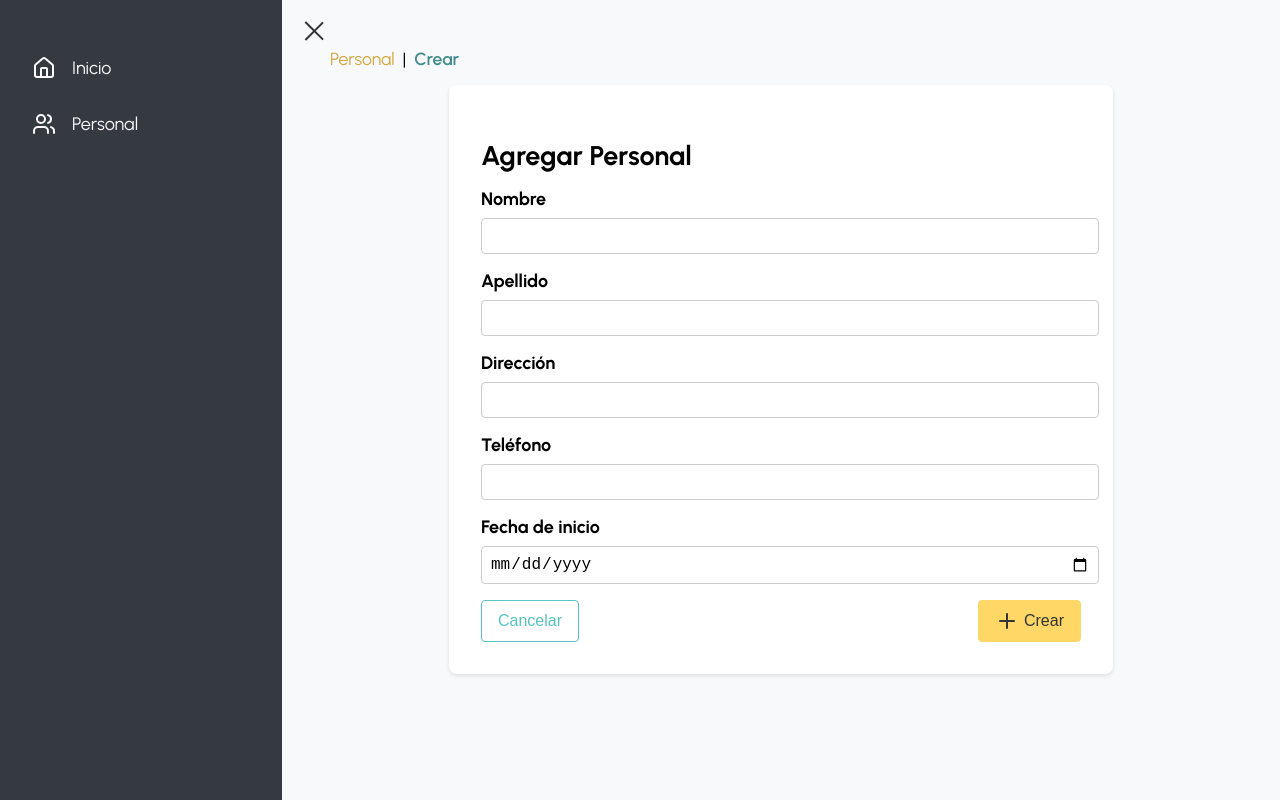
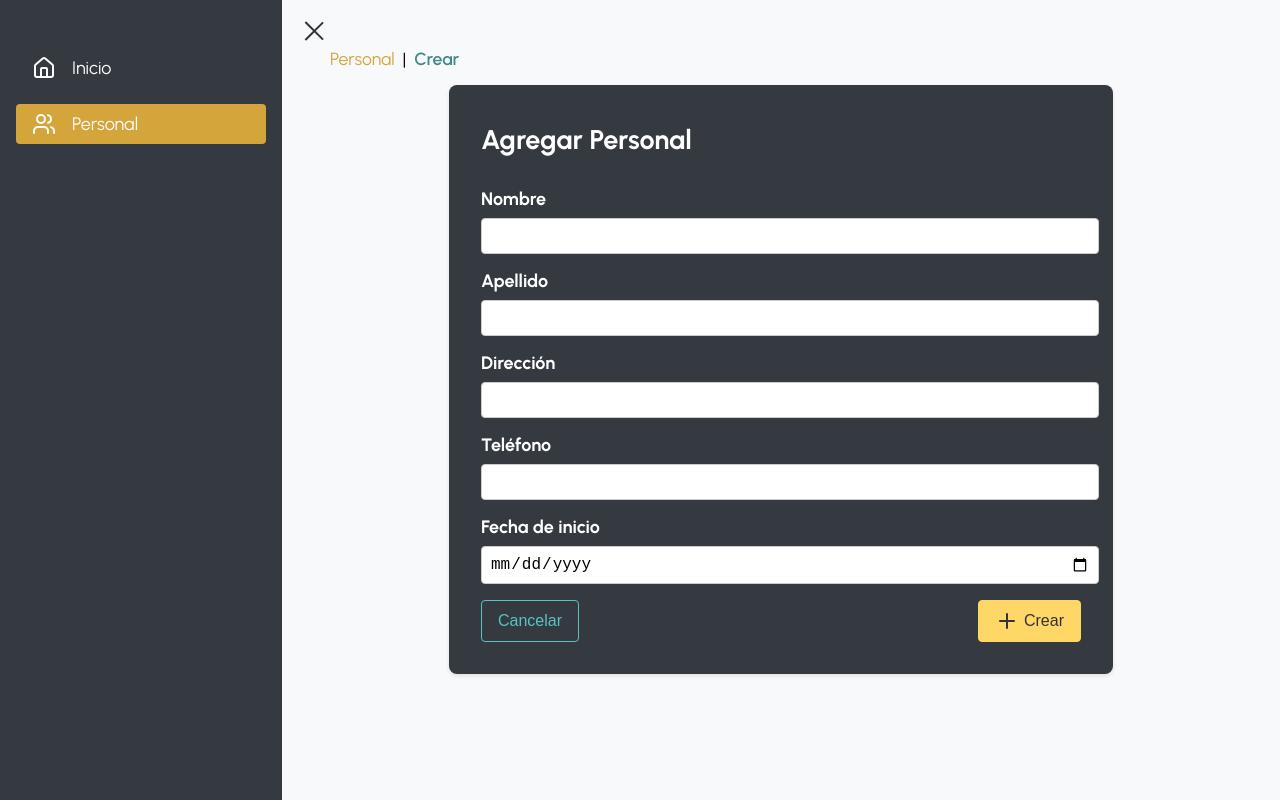
Before and after one commit to facundon/laburar, a SvelteKit app: page /employees/create in a window 1280 px wide. Built offline with nearby package versions, Linux system fonts and the light colour scheme.

Commit message:
feat: implement SideMenu component for improved navigation and update layout in employee creation page

```diff
--- /dev/null
+++ b/src/components/SideMenu.svelte
@@ -0,0 +1,79 @@
+<script lang="ts">
+	import { ROUTES } from '$routes'
+	import { Home, Users } from 'lucide-svelte'
+	import { page } from '$app/state'
+
+	export let isSidebarOpen: boolean
+
+	function isActive(route: string) {
+		const activeRoute = page.url.pathname
+		if (route === '/') {
+			return activeRoute === route
+		}
+		return activeRoute.startsWith(route)
+	}
+</script>
+
+<nav class="side-menu {isSidebarOpen ? 'open' : 'closed'}">
+	<ul>
+		<li><a href="/" aria-label="Inicio" class:active={isActive('/')}><Home /><span class="menu-text">Inicio</span></a></li>
+		<li>
+			<a href={ROUTES.employee.list} aria-label="Personal" class:active={isActive(ROUTES.employee.list)}>
+				<Users />
+				<span class="menu-text">Personal</span>
+			</a>
+		</li>
+	</ul>
+</nav>
+
+<style>
+	.side-menu {
+		width: 250px;
+		background-color: var(--gray-main);
+		padding: 1rem;
+		color: var(--gray-contrast);
+		transition: width 0.3s ease;
+		overflow: hidden;
+		position: relative;
+	}
+
+	.side-menu.closed {
+		width: 60px;
+	}
+
+	.side-menu ul {
+		list-style: none;
+		padding: 0;
+		margin-top: 2rem;
+	}
+
+	.side-menu li {
+		margin-bottom: 1rem;
+	}
+
+	.side-menu a {
+		text-decoration: none;
+		color: var(--gray-contrast);
+		display: flex;
+		align-items: center;
+		padding: 0.5rem 1rem;
+		border-radius: 4px;
+		transition: background-color 0.3s;
+	}
+
+	.side-menu a:hover {
+		background-color: var(--gray-light);
+	}
+
+	.side-menu a.active {
+		background-color: var(--primary-dark);
+	}
+
+	.side-menu .menu-text {
+		margin-left: 1rem;
+	}
+
+	.side-menu.closed .menu-text {
+		display: none;
+	}
+</style>
--- a/src/routes/+layout.svelte
+++ b/src/routes/+layout.svelte
@@ -1,12 +1,12 @@
 <script lang="ts">
-	import { ROUTES } from '$routes'
 	import { onMount } from 'svelte'
-	import { Home, Users } from 'lucide-svelte'
 	import { page } from '$app/state'
 	import { cssVariables } from '$theme'
 	import Breadcrumb from '$components/Breadcrumb.svelte'
+	import SideMenu from '$components/SideMenu.svelte'
 
-	let isSidebarOpen = true
+	let { children } = $props()
+	let isSidebarOpen = $state(true)
 
 	function toggleSidebar() {
 		isSidebarOpen = !isSidebarOpen
@@ -22,25 +22,16 @@
 </script>
 
 <main class="layout" style={cssVariables}>
-	<nav class="side-menu {isSidebarOpen ? 'open' : 'closed'}">
-		<ul>
-			<li><a href="/" aria-label="Inicio" class:active={page.url.pathname === '/'}><Home /><span class="menu-text">Inicio</span></a></li>
-			<li>
-				<a href={ROUTES.employee.list} aria-label="Personal" class:active={page.url.pathname === ROUTES.employee.list}
-					><Users /><span class="menu-text">Personal</span></a
-				>
-			</li>
-		</ul>
-	</nav>
+	<SideMenu {isSidebarOpen} />
 	<section class="content">
-		<button class="hamburger {isSidebarOpen ? 'open' : ''}" on:click={toggleSidebar} aria-label="Abrir menú">
+		<button class="hamburger {isSidebarOpen ? 'open' : ''}" onclick={toggleSidebar} aria-label="Abrir menú">
 			<span class="bar"></span>
 			<span class="bar"></span>
 			<span class="bar"></span>
 		</button>
 		<div class="container">
 			<Breadcrumb />
-			<slot></slot>
+			{@render children()}
 		</div>
 	</section>
 </main>
@@ -75,56 +66,6 @@
 	.layout {
 		display: flex;
 		height: 100vh;
-	}
-
-	.side-menu {
-		width: 250px;
-		background-color: var(--gray-main);
-		padding: 1rem;
-		color: var(--gray-contrast);
-		transition: width 0.3s ease;
-		overflow: hidden;
-		position: relative;
-	}
-
-	.side-menu.closed {
-		width: 60px;
-	}
-
-	.side-menu ul {
-		list-style: none;
-		padding: 0;
-		margin-top: 2rem;
-	}
-
-	.side-menu li {
-		margin-bottom: 1rem;
-	}
-
-	.side-menu a {
-		text-decoration: none;
-		color: var(--gray-contrast);
-		display: flex;
-		align-items: center;
-		padding: 0.5rem 1rem;
-		border-radius: 4px;
-		transition: background-color 0.3s;
-	}
-
-	.side-menu a:hover {
-		background-color: var(--gray-light);
-	}
-
-	.side-menu a.active {
-		background-color: var(--primary-dark);
-	}
-
-	.side-menu .menu-text {
-		margin-left: 1rem;
-	}
-
-	.side-menu.closed .menu-text {
-		display: none;
 	}
 
 	.content {
--- a/src/routes/employees/create/+page.svelte
+++ b/src/routes/employees/create/+page.svelte
@@ -73,7 +73,9 @@
 		max-width: 600px;
 		margin: 0 auto;
 		padding: 2rem;
-		background-color: #fff;
+		padding-top: 1rem;
+		background-color: var(--gray-main);
+		color: #fff;
 		border-radius: 8px;
 		box-shadow: 0 2px 4px rgba(0, 0, 0, 0.1);
 	}
@@ -83,7 +85,7 @@
 	}
 
 	h1 {
-		margin-bottom: 1rem;
+		margin-bottom: 2rem;
 	}
 
 	.form-group {
```
